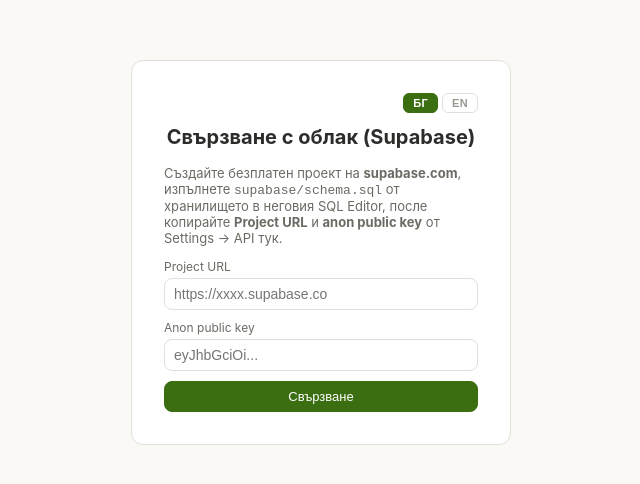
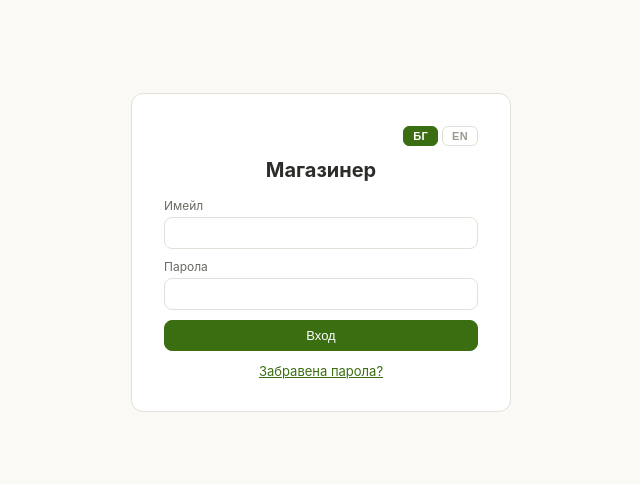
Before and after one commit to Tiviv/ShopAssistant, a plain HTML site: page index.html in a window 1280 px wide. Shown: the part 148-632 px from the top of the page, without its empty margins (319-959 px from the left). Drawn offline with nearby package versions, Linux system fonts and the light colour scheme.

Commit message:
Fill LIVE_CONFIG with the live shop's Supabase project
The publishable key is the public client key (successor to anon); RLS
guards the data.

Co-Authored-By: Claude Opus 5.5 <noreply@anthropic.com>
Claude-Session: https://claude.ai/code/session_01Cwa3grYccvkwGBqfnfw9W4

```diff
--- a/index.html
+++ b/index.html
@@ -281,7 +281,7 @@ const CONFIG_KEY = "shopERP_supabase_config";
 // password typed on the login screen would go there. The anon key is public
 // by design (Row Level Security guards the data); never put service_role here.
 // Left empty, the app behaves as before: connection setup on first open.
-const LIVE_CONFIG = { url: "", anonKey: "" };
+const LIVE_CONFIG = { url: "https://mrkhgsvfizmmcairbtey.supabase.co", anonKey: "sb_publishable_yE4qYB_Gzmifm1haJegmaQ_1w8IRXQu" };
 const LIVE_LOCKED = !!(LIVE_CONFIG.url && LIVE_CONFIG.anonKey);
 const CACHE_KEY = "shopERP_offline_cache_v1";
 const LANG_KEY = "shopERP_lang";
```
